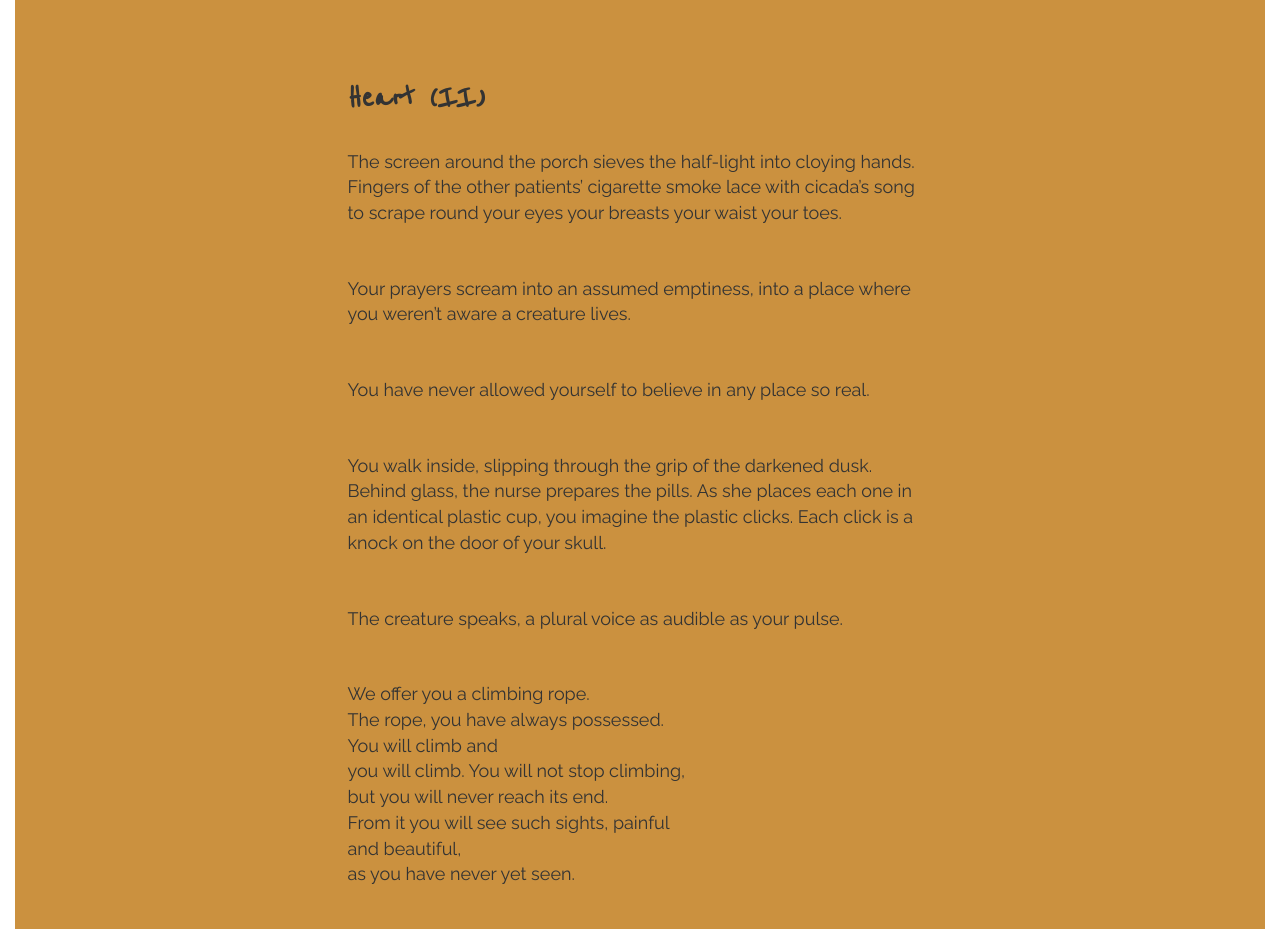
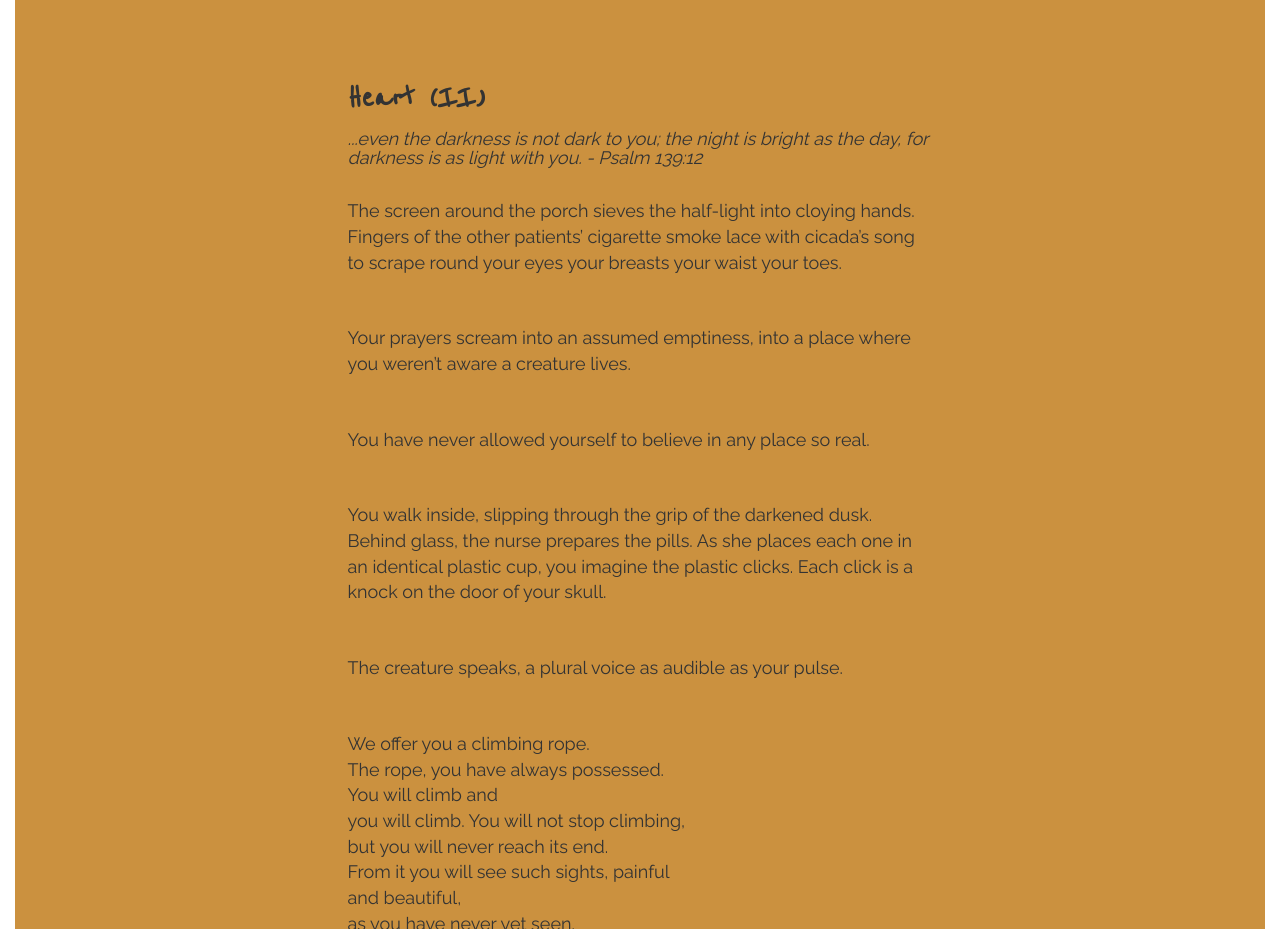
Before and after one commit to hollymha/hollymha.github.io, a plain HTML site: page index.html in a window 1280 px wide. Shown: the part 8040-8969 px from the top of the page. Drawn offline with nearby package versions, Linux system fonts and the light colour scheme.

Commit message:
Update index.html

```diff
--- a/index.html
+++ b/index.html
@@ -323,6 +323,7 @@
 		<article id="theClimb" >
 			<div class="wrapper" id="theClimbWrapper">
 				<h1>Heart (II)</h1>
+				<h4><i>...even the darkness is not dark to you; the night is bright as the day, for darkness is as light with you. - Psalm 139:12</i></h4>
 				<p>The screen around the porch sieves the half-light into cloying hands. Fingers of the other patients’ cigarette smoke lace with cicada’s song to scrape round your eyes your breasts your waist your toes.
 				</p>
 				<p>	Your prayers scream into an assumed emptiness, into a place where you weren’t aware a creature lives.
```
